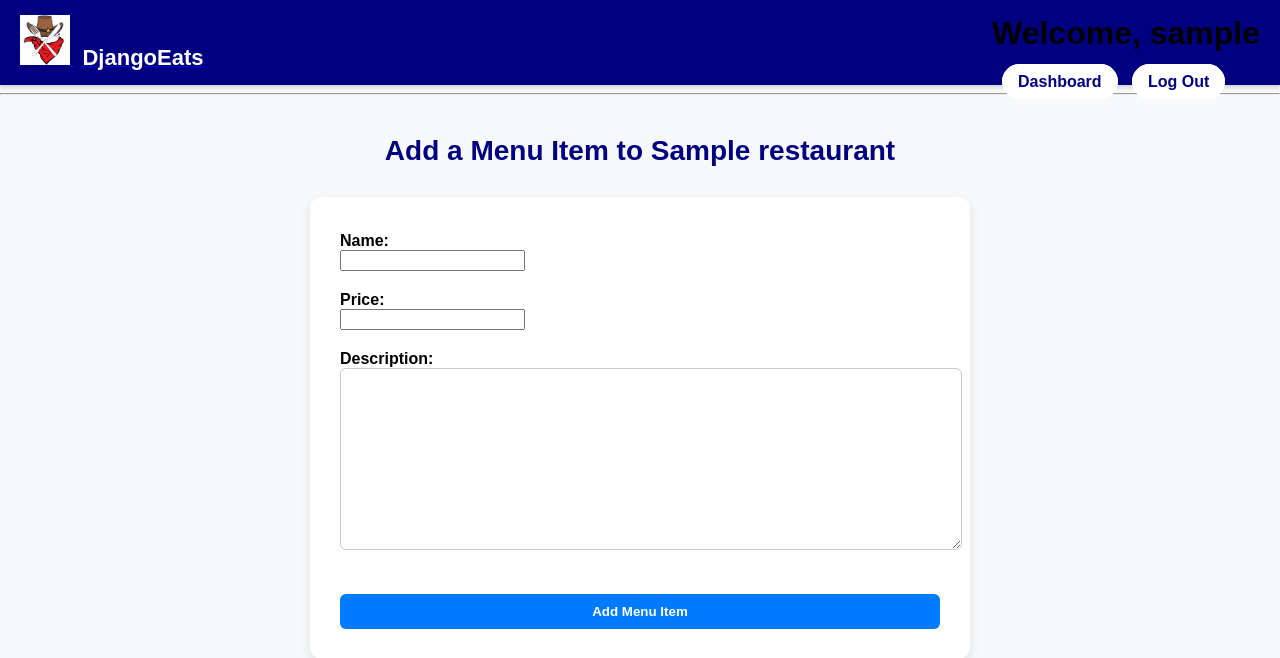
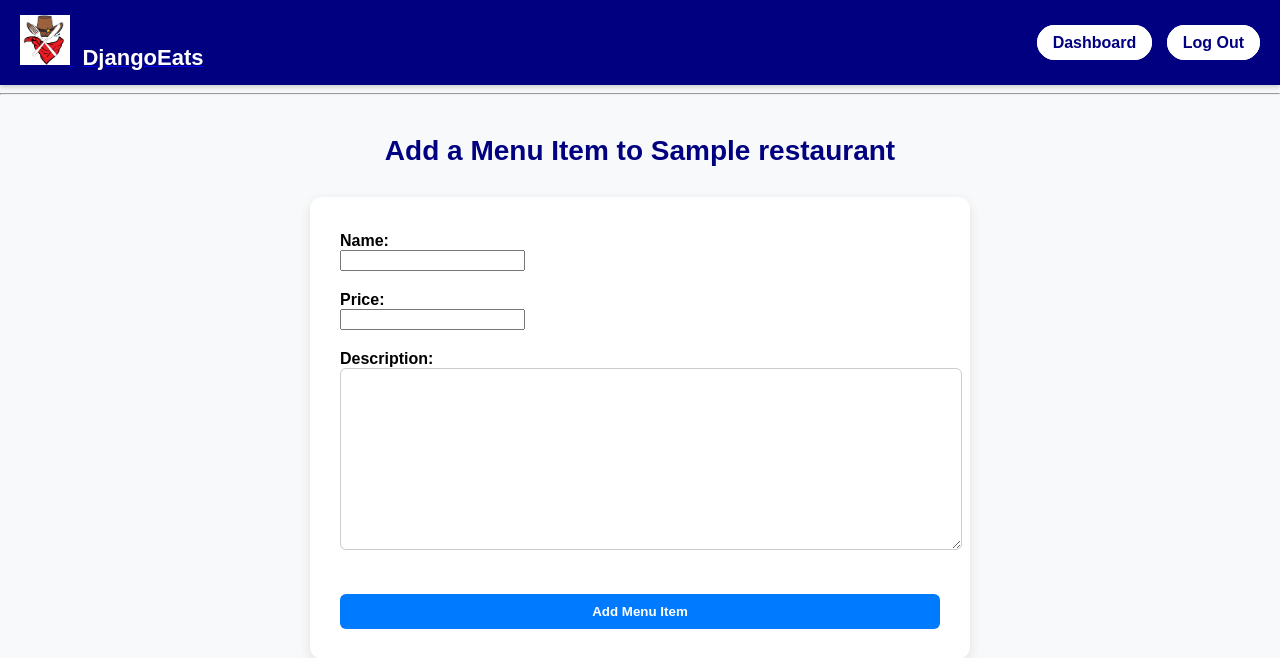
Before and after one commit to TigerFinn/django_eats_project, a Django app: a page that uses templates/djangoeats/base.html in a window 1280 px wide. Shown: the top 658 px of the page. Run offline with Django 3.2, Linux system fonts and the light colour scheme; a user stored in the database is signed in; tables that the repository leaves empty hold one stand-in row (values such as "Sample post").

Commit message:
Removed the welcome message in the top right

```diff
--- a/templates/djangoeats/base.html
+++ b/templates/djangoeats/base.html
@@ -26,7 +26,7 @@
             <div class="auth-links">
                 {% if user.is_authenticated %}
                 <!-- This needs some css -->
-                    <h1>Welcome, {{user.username}}</h1>
+
                     <a href="{% url 'djangoeats:dashboard' %}" class="nav-btn">Dashboard</a>
                     <a href="{% url 'djangoeats:logout_view' %}" class="nav-btn">Log Out</a>
                 {% else %}
```
Also changed, not shown: 2 other files.
